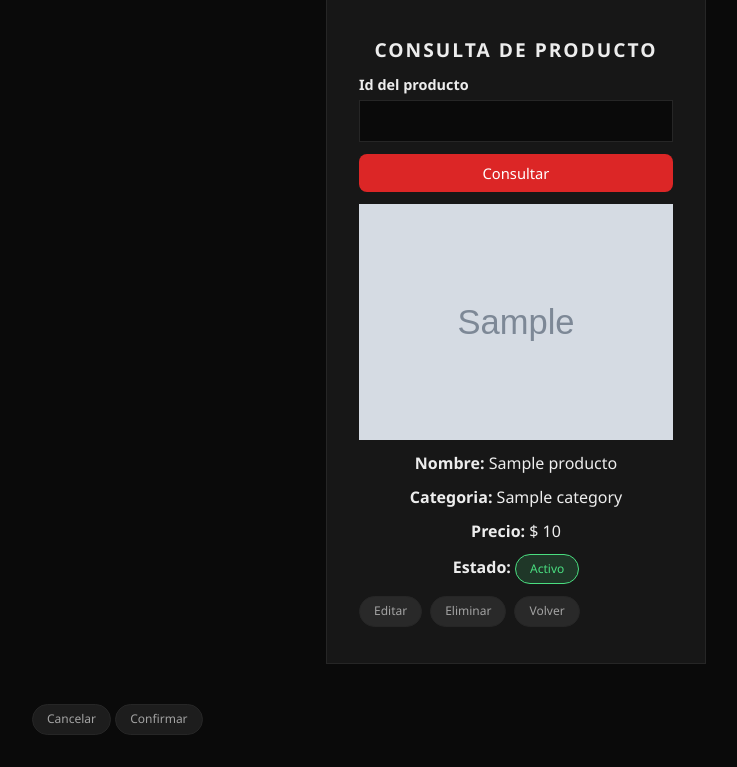
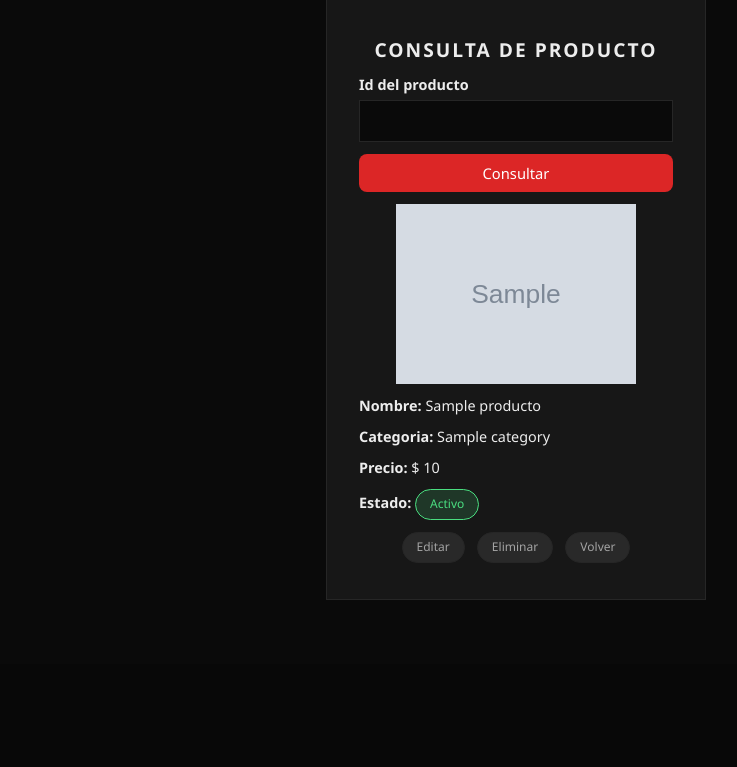
Before and after one commit to DaniMaigua/totem-project, a Node project: template backend/src/views/productDetail.ejs in a window 1280 px wide. Shown: the part 136-903 px from the top of the page, without its empty margins (124-861 px from the left). After the commit the page ends 736 px from the top, so only its background shows below. Run offline with Node 20 templates, Linux system fonts and the light colour scheme; the template is opened without the code that fills it: most values are stand-ins (such as "Sample title", 1, 10 or a date in 2020); grey boxes marked "Sample" are stand-in pictures.

Commit message:
Corregir y completar los estilos del listado

```diff
--- a/backend/src/public/css/backoffice.css
+++ b/backend/src/public/css/backoffice.css
@@ -224,8 +224,50 @@ button:hover {
 }
 
 .actions {
-    align-items: center;
-    display: flex;
-    gap: 8px;
     white-space: nowrap;
 }
+
+.detail-img {
+    max-height: 180px;
+    object-fit: contain;
+    width: 100%;
+}
+
+/* Modal de confirmacion */
+
+.modal {
+    background: var(--card);
+    border: 1px solid var(--border);
+    display: none;
+    left: 50%;
+    padding: 24px;
+    position: fixed;
+    text-align: center;
+    top: 50%;
+    transform: translate(-50%, -50%);
+    width: min(92vw, 340px);
+    z-index: 10;
+}
+
+.modal.abierto {
+    display: block;
+}
+
+.modal p {
+    margin-bottom: 16px;
+}
+
+/* .chip declara display, y eso le gana al hidden del navegador */
+
+.modal [hidden] {
+    display: none;
+}
+
+.data {
+    font-size: 0.9rem;
+    text-align: left;
+}
+
+.chip + .chip {
+    margin-left: 8px;
+}
```
